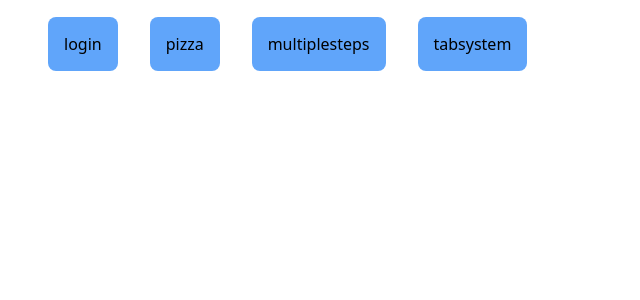
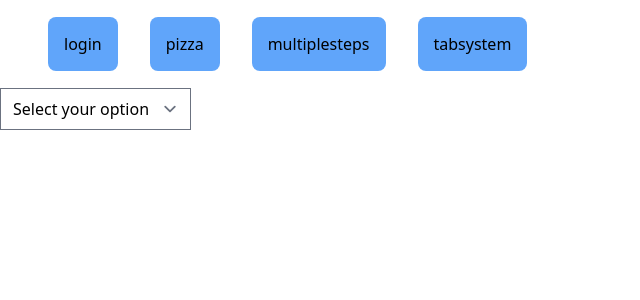
Before and after one commit to henrikvilhelmberglund/frontend-projekt-23-svelte, a SvelteKit app: page /multiplesteps in a window 1280 px wide. Shown: the top 300 px of the page, without its empty margins (0-640 px from the left). Built offline with nearby package versions, Linux system fonts and the light colour scheme.

Commit message:
feat: :sparkles: add svelte version of multiplesteps

```diff
--- a/src/routes/multiplesteps/+page.svelte
+++ b/src/routes/multiplesteps/+page.svelte
@@ -1,67 +1,27 @@
 <script>
-	// let toppings = ["cheese", "tomato", "ham", "mushroom"];
-
-	let room = document.querySelector("#room");
-	let kitchen = document.querySelector("#kitchen");
-	let bathroom = document.querySelector("#bathroom");
-	let submit = document.querySelector("#submit");
-	let form = document.querySelector("#form");
-	let selected = [];
-
-	kitchen.style.display = "none";
-	bathroom.style.display = "none";
-	// console.log(kitchen);
-
-	function clearArray() {
-		selected = [];
-	}
-
-	room.addEventListener("change", (e) => {
-		kitchen.style.display = "none";
-		bathroom.style.display = "none";
-		document.querySelector(`#${room.value}`).style.display = "block";
-	});
-
-	form.addEventListener("submit", (e) => {
-		e.preventDefault();
-		let checked = document.querySelectorAll('input[type="checkbox"]:checked');
-		checked.forEach((item) => {
-			let label = document.querySelector(`label[for=${item.value}`);
-			// console.log(label.innerText);
-			selected.push(label.innerText);
-		});
-		selected = selected.join("\n");
-		// console.log(selected);
-		// alert(selected);
-		// console.log(checked);
-		clearArray();
-	});
+	import Fieldset from "./Fieldset.svelte";
+	let selected;
+	let fieldsets = {
+		kitchen: { name: "Kök", cabinet: "Skåpluckor", refrigerator: "Kylskåp" },
+		bathroom: { name: "Badrum", toilet: "Toalett", bathtub: "Badkar" },
+		lounge: { name: "Vardagsrum", tv: "Enorm TV", guitars: "Gitarrer", pets: "Söta husdjur" }
+	};
 </script>
 
 <form id="form">
-	<select name="" id="room">
+	<select name="" id="room" bind:value={selected}>
 		<option value="" disabled selected hidden>Select your option</option>
-		<option value="kitchen">Kitchen</option>
-		<option value="bathroom">Bathroom</option>
+		{#each Object.entries(fieldsets) as [type, contents]}
+			<option value={type}>{contents.name}</option>
+		{/each}
 	</select>
-	<fieldset id="kitchen">
-		<p>This is kitchen</p>
-		<label for="cabinet">Skåpluckor</label>
-		<input type="checkbox" value="cabinet" id="kitchen-cabinet" />
-		<br />
-		<label for="refrigerator">Kylskåp</label>
-		<input type="checkbox" value="refrigerator" id="kitchen-refrigerator" />
-		<button>Spara</button>
-	</fieldset>
-	<fieldset id="bathroom">
-		<p>This is bathroom</p>
-		<label for="cabinet">Skåpluckor</label>
-		<input type="checkbox" value="cabinet" id="bathroom-cabinet" />
-		<br />
-		<label for="refrigerator">Kylskåp</label>
-		<input type="checkbox" value="refrigerator" id="bathroom-refrigerator" />
-		<button>Spara</button>
-	</fieldset>
-
-	<button type="submit" id="submit">Submit</button>
+	{#each Object.entries(fieldsets) as [type, contents]}
+		{#if selected === type}
+			<Fieldset {type} {contents} />
+		{/if}
+	{/each}
+	{#if selected}
+		<button class="rounded-lg bg-green-300 p-4 hover:bg-green-400" type="submit" id="submit"
+			>Submit</button>
+	{/if}
 </form>
--- /dev/null
+++ b/src/routes/multiplesteps/Fieldset.svelte
@@ -0,0 +1,19 @@
+<script>
+	export let type;
+	export let contents;
+</script>
+
+<fieldset id={type}>
+	<p>This is {type}</p>
+	{#each Object.entries(contents) as [subtype, name]}
+		{#if subtype !== "name"}
+			<label for={subtype}>{name}</label>
+			<input type="checkbox" value={subtype} id="{type}-{subtype}" />
+			<br />
+		{/if}
+	{/each}
+	<button>Spara</button>
+</fieldset>
+
+<style>
+</style>
```
